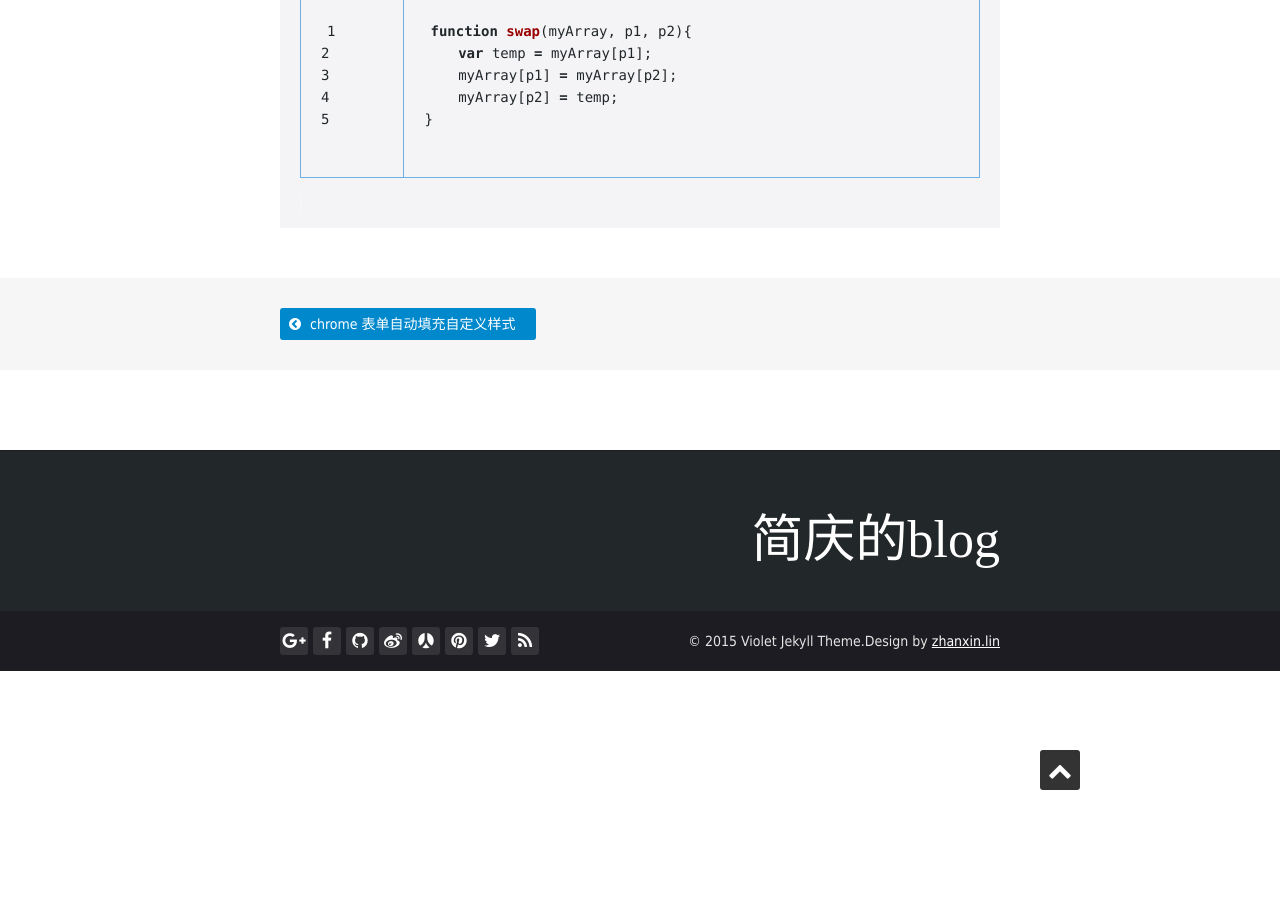
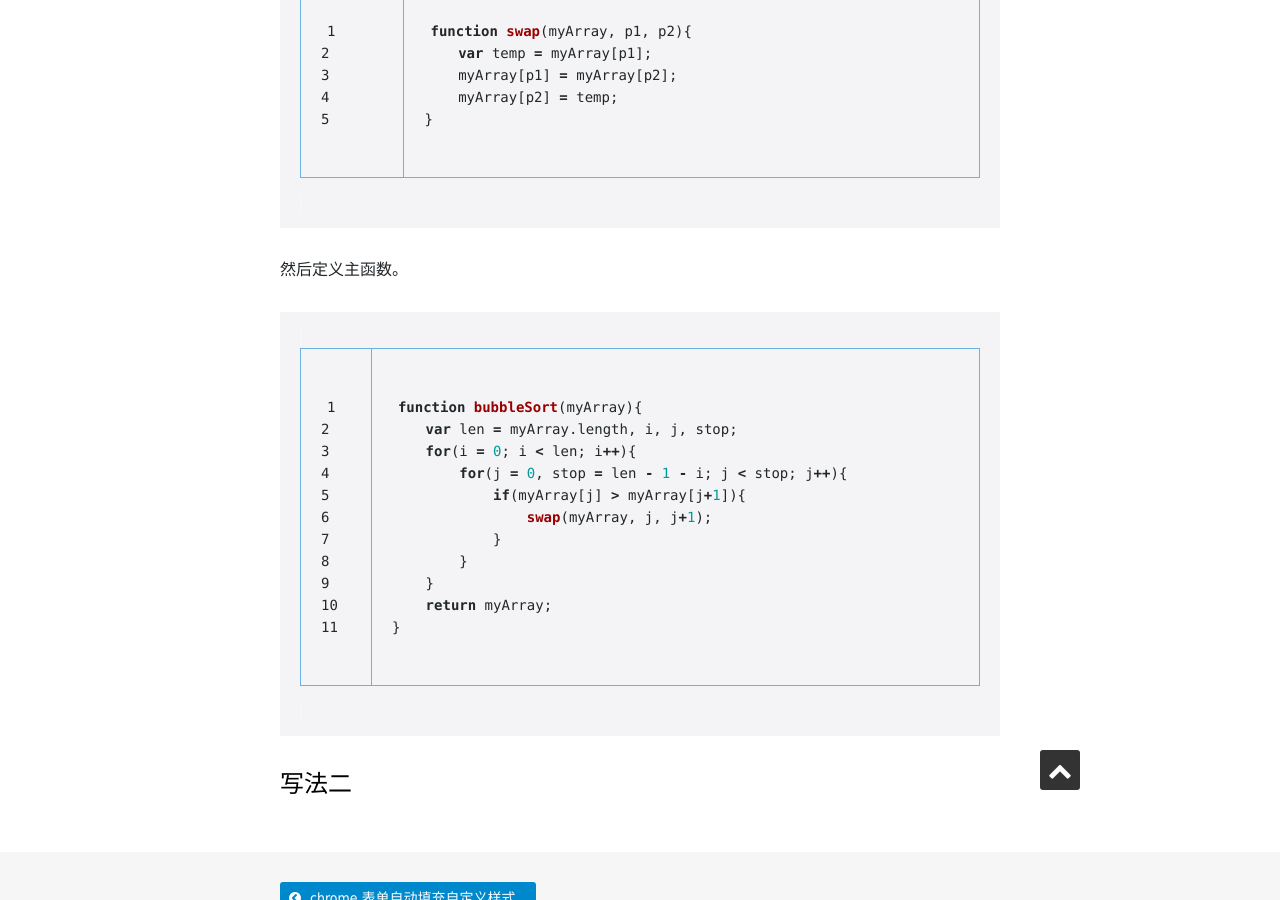
Before and after one commit to woaixiangbao/woaixiangbao.github.io, a Jekyll site: the page built from _posts/2016-08-01-javascript-bubble-sort.md, in a window 1280 px wide and 900 px high, scrolled down 970 px. Built offline with Jekyll 4.4.1, drawn with Linux system fonts in a browser that asks for light colours; nearby versions of some CDN libraries; some web fonts are replaced; Markdown is read by kramdown in place of the engine named in the settings.

Commit message:
artical update

```diff
--- a/_posts/2016-08-01-javascript-bubble-sort.md
+++ b/_posts/2016-08-01-javascript-bubble-sort.md
@@ -24,3 +24,20 @@ function swap(myArray, p1, p2){
     myArray[p2] = temp;
 }
 {% endhighlight %}
+
+然后定义主函数。
+{% highlight js linenos %}
+function bubbleSort(myArray){
+    var len = myArray.length, i, j, stop;
+    for(i = 0; i < len; i++){
+        for(j = 0, stop = len - 1 - i; j < stop; j++){
+            if(myArray[j] > myArray[j+1]){
+                swap(myArray, j, j+1);
+            }
+        }
+    }
+    return myArray;
+}
+{% endhighlight %}
+
+###写法二
```
